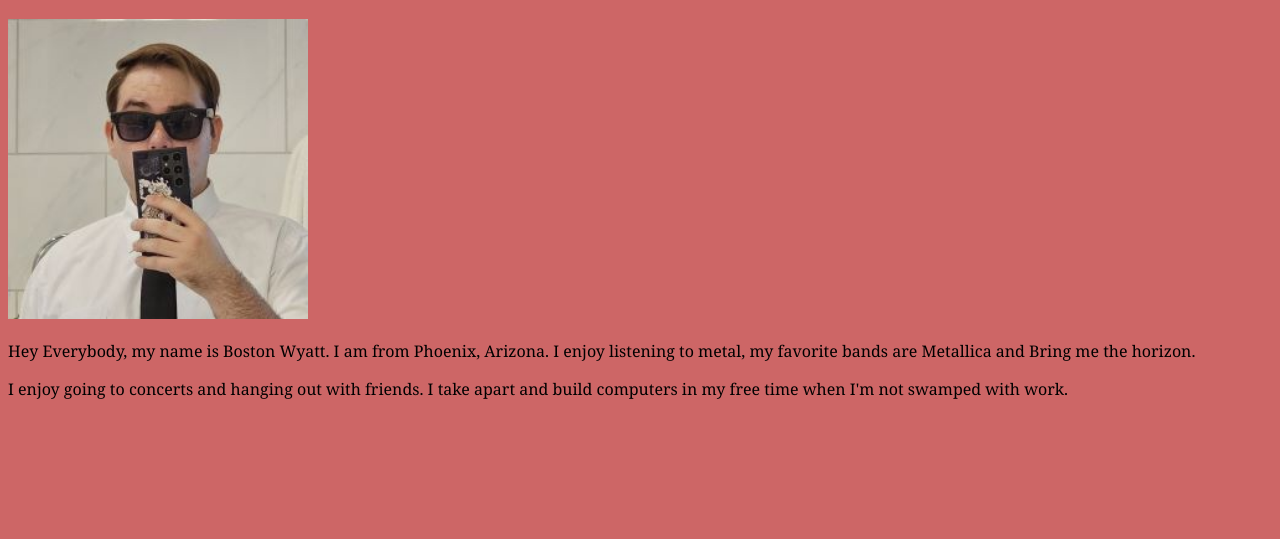
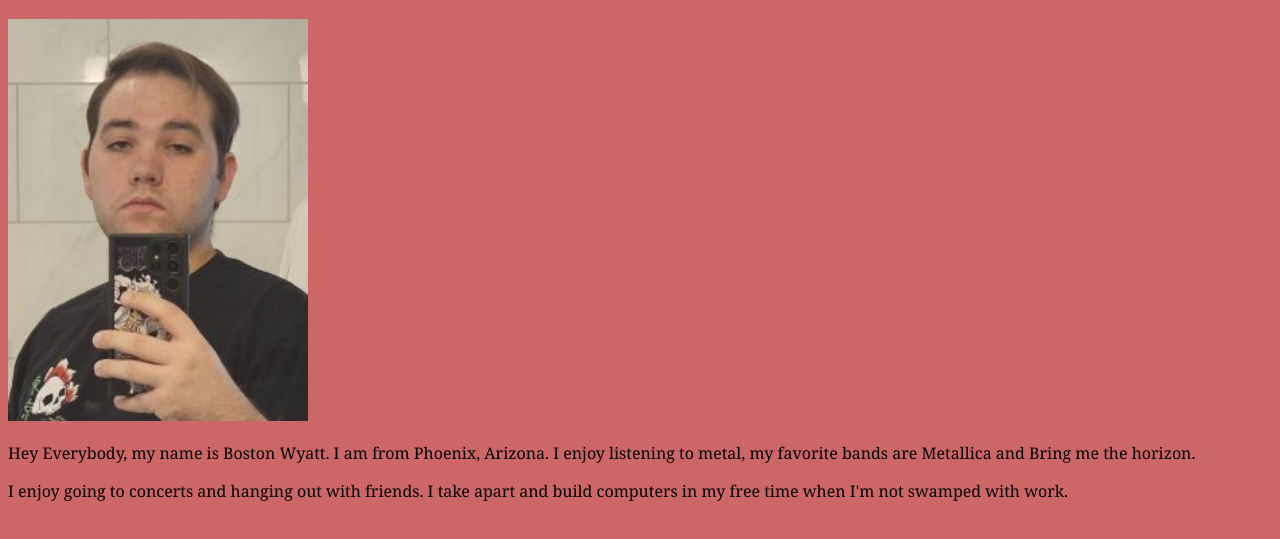
Before and after one commit to ButterMyLoaf23/wdd130, a plain HTML site: page index.html in a window 1280 px wide. Shown: the part 97-636 px from the top of the page. Drawn offline with Linux system fonts and the light colour scheme.

Commit message:
Test picture

```diff
--- a/index.html
+++ b/index.html
@@ -17,7 +17,7 @@
   <body>
     <main>
       <h1>Boston Wyatt</h1>
-      <img src="images/boston 2.0.jpg" alt="Headshot of Boston" />
+      <img src="images/boston.jpg" alt="Headshot of Boston" />
       <p>
         Hey Everybody, my name is Boston Wyatt. I am from Phoenix, Arizona. I
         enjoy listening to metal, my favorite bands are Metallica and Bring me
```
